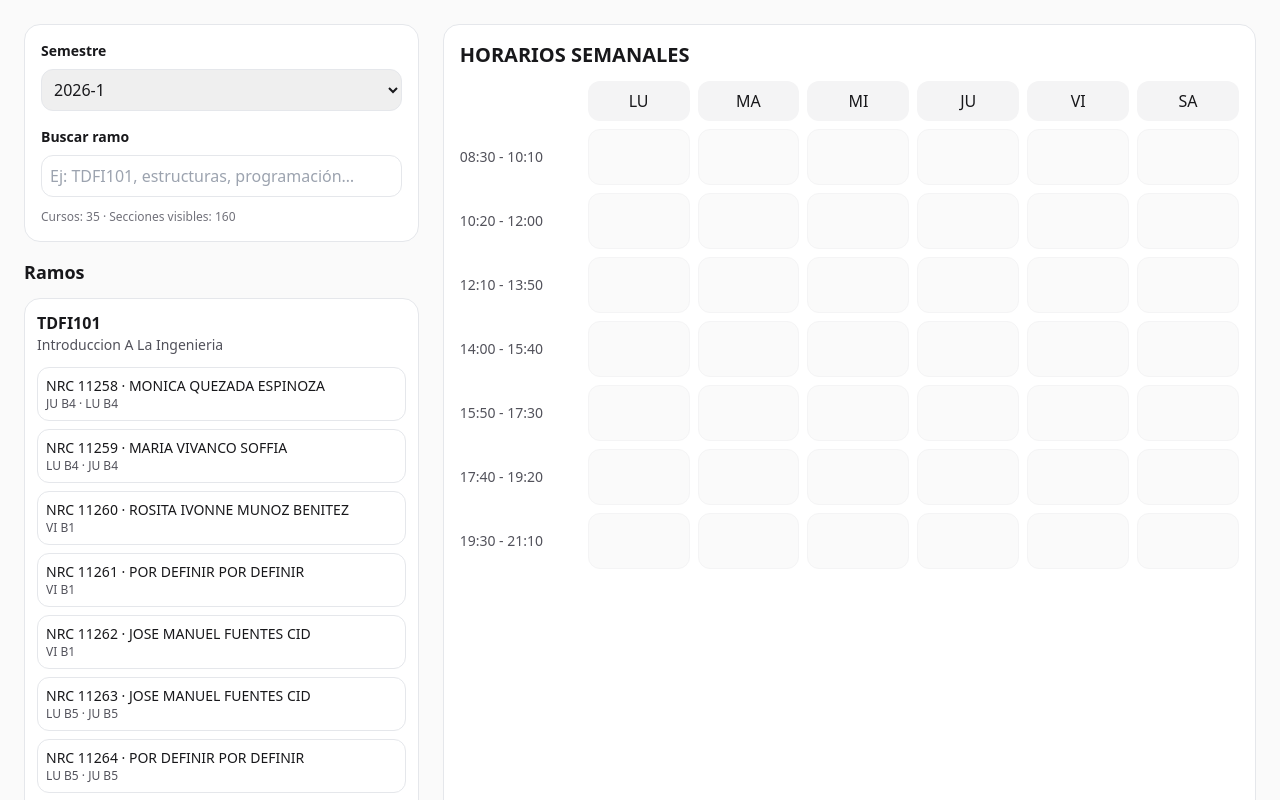
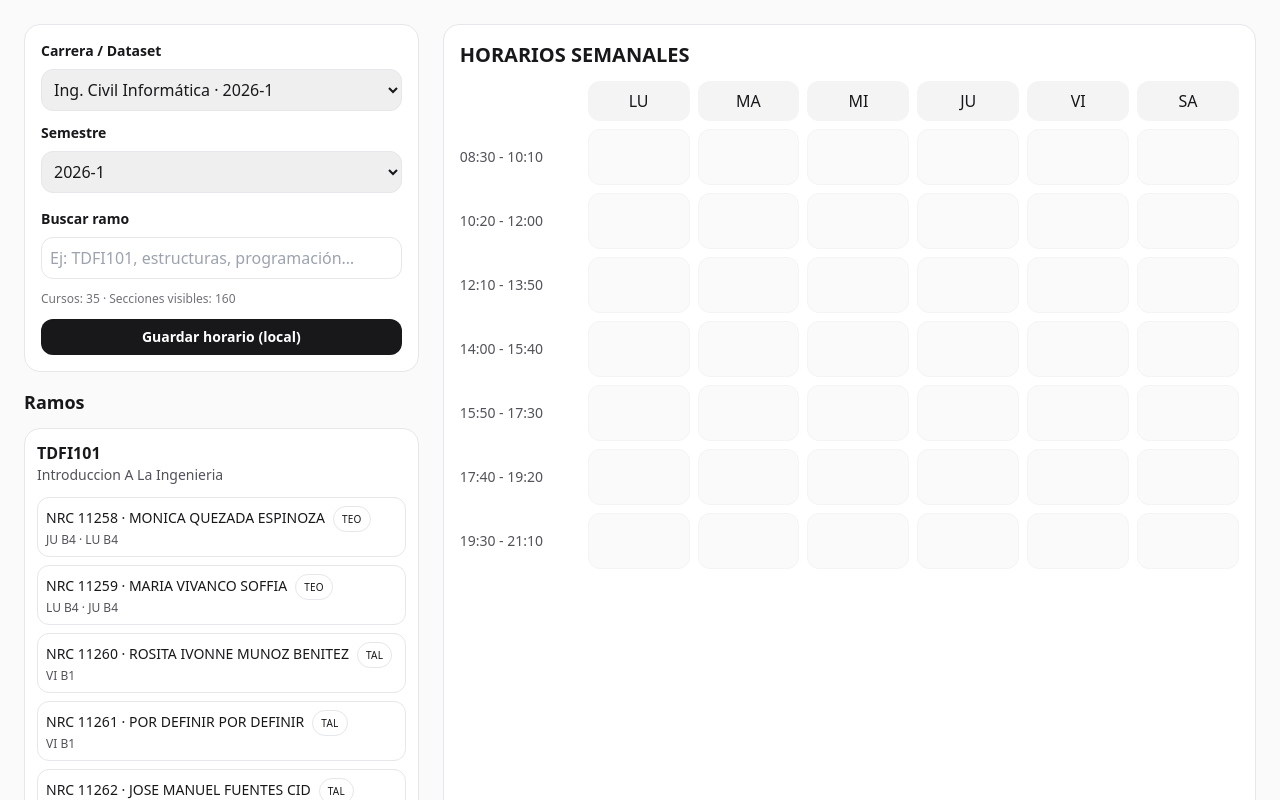
Before and after one commit to Mayzkl/unab-horarios, a Next.js app: page / in a window 1280 px wide. Shown: the top 800 px of the page. Built offline with nearby package versions, Linux system fonts and the light colour scheme.

Commit message:
Support dataset selection for multiple careers

```diff
--- a/src/app/api/import/unab/route.ts
+++ b/src/app/api/import/unab/route.ts
@@ -6,7 +6,7 @@ import { spawn } from "child_process";
 
 export const runtime = "nodejs"; // importante (no edge)
 
-function runPythonParser(pdfPath: string): Promise<any> {
+function runPythonParser(pdfPath: string): Promise<unknown> {
   return new Promise((resolve, reject) => {
     const scriptPath = path.join(
       process.cwd(),
--- a/src/components/AppShell.tsx
+++ b/src/components/AppShell.tsx
@@ -2,9 +2,51 @@
 
 import { useEffect, useMemo, useState } from "react";
 import { Course, Section } from "@/types/schedule";
-import { buildOccupancy, findConflict, formatSlot } from "@/lib/scheduleLogic";
 import CourseSidebar from "@/components/CourseSidebar";
 import ScheduleGrid from "@/components/ScheduleGrid";
+
+const STORAGE_KEY = "unab-horarios/selection";
+
+type DatasetOption = {
+  id: string;
+  label: string;
+  path: string;
+};
+
+// Catálogo de datasets disponibles (extender con nuevas carreras/semestres)
+const DATASET_OPTIONS: DatasetOption[] = [
+  {
+    id: "icinf-2026-1",
+    label: "Ing. Civil Informática · 2026-1",
+    path: "/data/data_unab_normalized.json",
+  },
+  // Ejemplo para futuros datasets (dejar comentado):
+  // {
+  //   id: "otra-carrera-2026-1",
+  //   label: "Otra carrera · 2026-1",
+  //   path: "/data/data_unab_otra_carrera_2026_1.json",
+  // },
+];
+
+const COURSE_COLOR_PALETTE = [
+  "hsl(4 82% 47%)",   // rojo
+  "hsl(27 93% 55%)",  // naranja
+  "hsl(43 89% 52%)",  // amarillo
+  "hsl(142 71% 45%)", // verde
+  "hsl(199 89% 48%)", // celeste
+  "hsl(221 83% 53%)", // azul
+  "hsl(262 83% 58%)", // violeta
+  "hsl(316 73% 52%)", // magenta
+];
+
+function fallbackColorFromString(input: string) {
+  let hash = 0;
+  for (let i = 0; i < input.length; i += 1) {
+    hash = input.charCodeAt(i) + ((hash << 5) - hash);
+  }
+  const hue = Math.abs(hash) % 360;
+  return `hsl(${hue} 65% 45%)`;
+}
 
 type NormalizedData = {
   semesters: Record<string, { courseCount: number; sectionCount: number }>;
@@ -13,33 +55,55 @@ type NormalizedData = {
 };
 
 export default function AppShell() {
+  const [datasetId, setDatasetId] = useState<string>(DATASET_OPTIONS[0].id);
   const [data, setData] = useState<NormalizedData | null>(null);
   const [semester, setSemester] = useState<string>("");
   const [query, setQuery] = useState<string>("");
   const [hoveredSectionId, setHoveredSectionId] = useState<string | null>(null);
-  const [highlightSlot, setHighlightSlot] = useState<string | null>(null);
 
   // Estado para manejar las secciones seleccionadas
-  // Cambiar a un arreglo en vez de una cadena de texto para almacenar múltiples selecciones
   const [selectedByCourse, setSelectedByCourse] = useState<Record<string, string[]>>({});
 
 
   // Cargar datos desde la API
   useEffect(() => {
+    const dataset = DATASET_OPTIONS.find((d) => d.id === datasetId) ?? DATASET_OPTIONS[0];
+
     (async () => {
-      const res = await fetch("/data/data_unab_normalized.json");
-      if (!res.ok) throw new Error("No se pudo cargar data_unab_normalized.json");
+      const res = await fetch(dataset.path);
+      if (!res.ok) throw new Error(`No se pudo cargar ${dataset.path}`);
       const json = await res.json();
       setData(json);
 
       // Configuración inicial para el semestre
       const first = Object.keys(json.semesters ?? {})[0] ?? "";
       setSemester(first);
+
+      // Intentar restaurar guardado local si coincide dataset y semestre
+      try {
+        const raw = localStorage.getItem(STORAGE_KEY);
+        if (raw) {
+          const parsed = JSON.parse(raw);
+          if (
+            parsed.datasetId === dataset.id &&
+            parsed.semester === first &&
+            parsed.selectedByCourse
+          ) {
+            setSelectedByCourse(parsed.selectedByCourse);
+            return;
+          }
+        }
+      } catch {
+        // ignoramos errores de parseo
+      }
+
+      // Si no hay coincidencia en storage, limpiar selección
+      setSelectedByCourse({});
     })().catch((e) => {
       console.error(e);
       alert("Error cargando el JSON.");
     });
-  }, []);
+  }, [datasetId]);
 
   // Filtra los cursos por semestre y búsqueda
   const courses = useMemo(() => {
@@ -52,15 +116,29 @@ export default function AppShell() {
   }, [data, semester, query]);
 
   // Filtra las secciones solo de los cursos visibles
-  const sections = useMemo(() => {
+  const visibleSections = useMemo(() => {
     if (!data) return [];
     const visibleCourseIds = new Set(courses.map(c => c.id));
     return data.sections.filter((section) => visibleCourseIds.has(section.courseId));
   }, [data, courses]);
 
   const sectionsById = useMemo(() => {
-    return Object.fromEntries(sections.map((s) => [s.id, s]));
-  }, [sections]);
+    return Object.fromEntries((data?.sections ?? []).map((s) => [s.id, s]));
+  }, [data]);
+
+  const coursesById = useMemo(() => {
+    return Object.fromEntries((data?.courses ?? []).map((c) => [c.id, c]));
+  }, [data]);
+
+  const courseColors = useMemo(() => {
+    const colors: Record<string, string> = {};
+    const coursesList = data?.courses ?? [];
+    coursesList.forEach((course, idx) => {
+      const paletteColor = COURSE_COLOR_PALETTE[idx % COURSE_COLOR_PALETTE.length];
+      colors[course.id] = paletteColor ?? fallbackColorFromString(course.id);
+    });
+    return colors;
+  }, [data]);
 
   // Obtener solo los IDs de las secciones seleccionadas
   const selectedSectionIds = useMemo(() => {
@@ -69,19 +147,53 @@ export default function AppShell() {
 
   function onSelectSection(courseId: string, sectionId: string) {
     setSelectedByCourse((prev) => {
-      const selectedSections = prev[courseId] || [];
+      const section = sectionsById[sectionId];
+      if (!section) return prev;
 
-      // Si la sección ya está seleccionada, la eliminamos
-      if (selectedSections.includes(sectionId)) {
-        return {
-          ...prev,
-          [courseId]: selectedSections.filter((id) => id !== sectionId),
-        };
+      const currentSelections = prev[courseId] ?? [];
+      const isAlreadySelected = currentSelections.includes(sectionId);
+
+      // Si se vuelve a hacer click, deseleccionamos solo esa sección.
+      if (isAlreadySelected) {
+        const remaining = currentSelections.filter((id) => id !== sectionId);
+        const next = { ...prev };
+        if (remaining.length === 0) {
+          delete next[courseId];
+        } else {
+          next[courseId] = remaining;
+        }
+        return next;
       }
 
-      // Si no está seleccionada, la agregamos
-      return { ...prev, [courseId]: [...selectedSections, sectionId] };
+      // Asegurar máximo 1 sección por tipo de actividad (TEO/TAL, etc.) dentro del mismo ramo.
+      const filteredByActivity = currentSelections.filter((id) => {
+        const existing = sectionsById[id];
+        if (!existing) return true;
+        return existing.activityType !== section.activityType;
+      });
+
+      const nextSelections = [...filteredByActivity, sectionId];
+
+      return {
+        ...prev,
+        [courseId]: nextSelections,
+      };
     });
+  }
+
+  function onSaveSchedule() {
+    const payload = {
+      datasetId,
+      semester,
+      selectedByCourse,
+      savedAt: new Date().toISOString(),
+    };
+    try {
+      localStorage.setItem(STORAGE_KEY, JSON.stringify(payload));
+      alert("Horario guardado localmente.");
+    } catch {
+      alert("No se pudo guardar el horario.");
+    }
   }
 
 
@@ -98,6 +210,19 @@ export default function AppShell() {
       <div className="max-w-7xl mx-auto p-6 grid grid-cols-12 gap-6">
         <aside className="col-span-12 lg:col-span-4 space-y-4">
           <div className="bg-white rounded-2xl p-4 border">
+            <div className="text-sm font-semibold mb-2">Carrera / Dataset</div>
+            <select
+              value={datasetId}
+              onChange={(e) => setDatasetId(e.target.value)}
+              className="w-full border rounded-xl p-2 mb-3"
+            >
+              {DATASET_OPTIONS.map((opt) => (
+                <option key={opt.id} value={opt.id}>
+                  {opt.label}
+                </option>
+              ))}
+            </select>
+
             <div className="text-sm font-semibold mb-2">Semestre</div>
             <select
               value={semester}
@@ -120,13 +245,20 @@ export default function AppShell() {
             />
 
             <div className="text-xs text-zinc-500 mt-3">
-              Cursos: {courses.length} · Secciones visibles: {sections.length}
+              Cursos: {courses.length} · Secciones visibles: {visibleSections.length}
             </div>
+
+            <button
+              onClick={onSaveSchedule}
+              className="mt-3 w-full rounded-xl bg-zinc-900 text-white px-3 py-2 text-sm font-semibold hover:bg-zinc-800"
+            >
+              Guardar horario (local)
+            </button>
           </div>
 
           <CourseSidebar
             courses={courses}
-            sections={sections}
+            sections={visibleSections}
             selectedSectionByCourse={selectedByCourse}
             onHoverSection={setHoveredSectionId}
             onSelectSection={onSelectSection}
@@ -135,11 +267,11 @@ export default function AppShell() {
 
         <main className="col-span-12 lg:col-span-8 bg-white rounded-2xl p-4 border">
           <ScheduleGrid
-            courses={courses}
             sectionsById={sectionsById}
+            coursesById={coursesById}
+            courseColors={courseColors}
             selectedSectionIds={selectedSectionIds}
             previewSectionId={hoveredSectionId}
-            highlightSlot={highlightSlot}
           />
         </main>
       </div>
--- a/src/components/CourseSidebar.tsx
+++ b/src/components/CourseSidebar.tsx
@@ -3,7 +3,7 @@ import { Course, Section } from "@/types/schedule";
 type Props = {
   courses: Course[];
   sections: Section[];
-  selectedSectionByCourse: Record<string, string | string[]>;
+  selectedSectionByCourse: Record<string, string[]>;
   onHoverSection: (sectionId: string | null) => void;
   onSelectSection: (courseId: string, sectionId: string) => void;
 };
@@ -31,24 +31,32 @@ export default function CourseSidebar({
                   <div className="font-semibold">{c.code}</div>
                   <div className="text-sm text-zinc-600">{c.name}</div>
                 </div>
-                {selected && (
+                {selected?.length ? (
                   <span className="text-xs bg-zinc-900 text-white px-2 py-1 rounded-full">
                     seleccionado
                   </span>
-                )}
+                ) : null}
               </div>
 
               <div className="mt-3 space-y-2">
                 {opts.map((s) => (
                   <button
                     key={s.id}
-                    className="w-full text-left rounded-xl border p-2 hover:bg-zinc-50"
+                    className={[
+                      "w-full text-left rounded-xl border p-2 transition",
+                      selected?.includes(s.id)
+                        ? "bg-emerald-50 border-emerald-400 text-emerald-900"
+                        : "hover:bg-zinc-50",
+                    ].join(" ")}
                     onMouseEnter={() => onHoverSection(s.id)}
                     onMouseLeave={() => onHoverSection(null)}
                     onClick={() => onSelectSection(c.id, s.id)}
                   >
                     <div className="text-sm font-medium">
                       NRC {s.nrc} {s.professor ? `· ${s.professor}` : ""}
+                      <span className="ml-2 inline-flex items-center rounded-full border px-2 py-0.5 text-[10px] uppercase tracking-wide">
+                        {s.activityType || "SECCIÓN"}
+                      </span>
                     </div>
                     <div className="text-xs text-zinc-600">
                       {s.meetings
--- a/src/components/ScheduleGrid.tsx
+++ b/src/components/ScheduleGrid.tsx
@@ -2,51 +2,109 @@ import { DAYS, BLOCKS } from "@/lib/unabBlocks";
 import { Day, BlockIndex, Section, Course } from "@/types/schedule";
 
 type Props = {
-  courses: Course[];
   sectionsById: Record<string, Section>;
+  coursesById: Record<string, Course>;
+  courseColors: Record<string, string>;
   selectedSectionIds: string[];
   previewSectionId: string | null;
-  highlightSlot?: string | null;
 };
+
+type OccupancySpan = {
+  section: Section;
+  day: Day;
+  startBlock: BlockIndex;
+  span: number;
+  slotKeys: string[];
+};
+
+const BLOCK_INDEX_TO_ROW = new Map<number, number>(
+  BLOCKS.map((b, idx) => [b.index, idx + 1])
+);
+const DAY_TO_COLUMN = new Map<Day, number>(
+  DAYS.map((d, idx) => [d as Day, idx + 2])
+);
+
+function computeSpansForSection(section: Section): OccupancySpan[] {
+  const spans: OccupancySpan[] = [];
+
+  for (const meeting of section.meetings) {
+    const blocks = [...meeting.blocks].sort((a, b) => a - b);
+    if (blocks.length === 0) continue;
+
+    let start = blocks[0];
+    let currentSpan = 1;
+    let slots: string[] = [`${meeting.day}-${blocks[0]}`];
+
+    for (let i = 1; i < blocks.length; i += 1) {
+      const prev = blocks[i - 1];
+      const curr = blocks[i];
+
+      if (curr === prev + 1) {
+        currentSpan += 1;
+        slots.push(`${meeting.day}-${curr}`);
+      } else {
+        spans.push({
+          section,
+          day: meeting.day as Day,
+          startBlock: start as BlockIndex,
+          span: currentSpan,
+          slotKeys: slots,
+        });
+        start = curr;
+        currentSpan = 1;
+        slots = [`${meeting.day}-${curr}`];
+      }
+    }
+
+    spans.push({
+      section,
+      day: meeting.day as Day,
+      startBlock: start as BlockIndex,
+      span: currentSpan,
+      slotKeys: slots,
+    });
+  }
+
+  return spans;
+}
 
 function buildOccupancy(
   sectionsById: Record<string, Section>,
   sectionIds: string[]
-): Map<string, string> {
-  // key = `${day}-${block}` value = sectionId
+): { spans: OccupancySpan[]; occ: Map<string, string> } {
   const occ = new Map<string, string>();
+  const spans: OccupancySpan[] = [];
+
   for (const sid of sectionIds) {
     const s = sectionsById[sid];
     if (!s) continue;
-    for (const m of s.meetings) {
-      for (const b of m.blocks) {
-        occ.set(`${m.day}-${b}`, sid);
+
+    const sectionSpans = computeSpansForSection(s);
+    spans.push(...sectionSpans);
+
+    for (const sp of sectionSpans) {
+      for (const key of sp.slotKeys) {
+        occ.set(key, sid);
       }
     }
   }
-  return occ;
-}
-
-function hasPreviewConflict(occ: Map<string, string>, preview: Section | null) {
-  if (!preview) return false;
-  for (const m of preview.meetings) {
-    for (const b of m.blocks) {
-      if (occ.has(`${m.day}-${b}`)) return true;
-    }
-  }
-  return false;
+  return { spans, occ };
 }
 
 export default function ScheduleGrid({
-  courses,
   sectionsById,
   selectedSectionIds,
   previewSectionId,
-  highlightSlot,
+  coursesById,
+  courseColors,
 }: Props) {
-  const occ = buildOccupancy(sectionsById, selectedSectionIds);
+  const { spans, occ } = buildOccupancy(sectionsById, selectedSectionIds);
   const preview = previewSectionId ? sectionsById[previewSectionId] : null;
-  const previewConflict = hasPreviewConflict(occ, preview);
+
+  const previewSpans = preview ? computeSpansForSection(preview) : [];
+  const previewConflict =
+    previewSpans.length > 0 &&
+    previewSpans.some((sp) => sp.slotKeys.some((key) => occ.has(key)));
 
   return (
     <div className="w-full">
@@ -65,117 +123,92 @@ export default function ScheduleGrid({
         ))}
       </div>
 
-      {/* grid */}
-      <div className="grid grid-cols-[120px_repeat(6,1fr)] gap-2">
-        {BLOCKS.map((blk) => (
-          <Row
-            key={blk.index}
-            block={blk.index}
-            label={`${blk.start} - ${blk.end}`}
-            occ={occ}
-            sectionsById={sectionsById}
-            preview={preview}
-            previewConflict={previewConflict}
-            highlightSlot={highlightSlot}
-          />
+      <div
+        className="relative grid grid-cols-[120px_repeat(6,1fr)] gap-2"
+        style={{
+          gridTemplateRows: `repeat(${BLOCKS.length}, minmax(3.5rem, 1fr))`,
+        }}
+      >
+        {/* hour labels */}
+        {BLOCKS.map((blk, idx) => (
+          <div
+            key={`label-${blk.index}`}
+            className="text-sm text-zinc-600 flex items-center"
+            style={{ gridColumn: 1, gridRow: idx + 1 }}
+          >
+            {blk.start} - {blk.end}
+          </div>
         ))}
+
+        {/* background cells */}
+        {DAYS.map((day) =>
+          BLOCKS.map((blk) => (
+            <div
+              key={`bg-${day}-${blk.index}`}
+              className="h-full rounded-xl bg-zinc-50 border border-zinc-100"
+              style={{
+                gridColumn: DAY_TO_COLUMN.get(day as Day),
+                gridRow: BLOCK_INDEX_TO_ROW.get(blk.index),
+              }}
+            />
+          ))
+        )}
+
+        {/* selected sections */}
+        {spans.map((sp) => {
+          const col = DAY_TO_COLUMN.get(sp.day);
+          const row = BLOCK_INDEX_TO_ROW.get(sp.startBlock);
+          if (!col || !row) return null;
+
+          const course = coursesById[sp.section.courseId];
+          const courseColor =
+            courseColors[sp.section.courseId] ?? "hsl(221 39% 11%)";
+          const shortName = course?.code ?? sp.section.courseId;
+
+          return (
+            <div
+              key={`${sp.section.id}-${sp.day}-${sp.startBlock}`}
+              className="rounded-lg text-white text-xs p-2 flex flex-col gap-0.5"
+              style={{
+                gridColumn: col,
+                gridRow: `${row} / span ${sp.span}`,
+                backgroundColor: courseColor,
+                borderColor: courseColor,
+                borderWidth: 1,
+              }}
+            >
+              <div className="font-semibold">{shortName}</div>
+              <div className="opacity-90">NRC {sp.section.nrc}</div>
+              {sp.section.activityType ? (
+                <div className="opacity-90 uppercase text-[10px] tracking-wide">
+                  {sp.section.activityType}
+                </div>
+              ) : null}
+            </div>
+          );
+        })}
+
+        {/* preview spans */}
+        {!previewConflict &&
+          previewSpans.map((sp) => {
+            const col = DAY_TO_COLUMN.get(sp.day);
+            const row = BLOCK_INDEX_TO_ROW.get(sp.startBlock);
+            if (!col || !row) return null;
+            return (
+              <div
+                key={`preview-${sp.section.id}-${sp.day}-${sp.startBlock}`}
+                className="rounded-lg border text-xs p-2 flex flex-col gap-0.5 bg-white/80"
+                style={{
+                  gridColumn: col,
+                  gridRow: `${row} / span ${sp.span}`,
+                }}
+              >
+                <div className="font-semibold">{sp.section.courseId}</div>
+                <div className="opacity-80">NRC {sp.section.nrc}</div>
+              </div>
+            );
+          })}
       </div>
     </div>
   );
 }
-
-function Row({
-  block,
-  label,
-  occ,
-  sectionsById,
-  preview,
-  previewConflict,
-  highlightSlot,
-}: {
-  block: BlockIndex;
-  label: string;
-  occ: Map<string, string>;
-  sectionsById: Record<string, Section>;
-  preview: Section | null;
-  previewConflict: boolean;
-  highlightSlot?: string | null;
-}) {
-  return (
-    <>
-      <div className="text-sm text-zinc-600 flex items-center">{label}</div>
-
-      {DAYS.map((day) => (
-        <Cell
-          key={`${day}-${block}`}
-          day={day as Day}
-          block={block}
-          occ={occ}
-          sectionsById={sectionsById}
-          preview={preview}
-          previewConflict={previewConflict}
-          highlightSlot={highlightSlot}
-        />
-      ))}
-    </>
-  );
-}
-
-function Cell({
-  day,
-  block,
-  occ,
-  sectionsById,
-  preview,
-  previewConflict,
-  highlightSlot,
-}: {
-  day: Day;
-  block: BlockIndex;
-  occ: Map<string, string>;
-  sectionsById: Record<string, Section>;
-  preview: Section | null;
-  previewConflict: boolean;
-  highlightSlot?: string | null;
-}) {
-  const key = `${day}-${block}`;
-
-  const isHighlighted = highlightSlot === key;
-
-  const sid = occ.get(key);
-  const occupied = sid ? sectionsById[sid] : null;
-
-  const previewCovers =
-    preview?.meetings.some((m) => m.day === day && m.blocks.includes(block)) ??
-    false;
-
-  return (
-    <div
-      className={[
-        "relative h-14 rounded-xl bg-zinc-50 border border-zinc-100 overflow-hidden transition",
-        isHighlighted ? "ring-4 ring-red-400 border-red-300" : "",
-      ].join(" ")}
-    >
-      {occupied && (
-        <div className="absolute inset-1 rounded-lg bg-zinc-900 text-white text-xs p-2">
-          <div className="font-semibold">{occupied.courseId}</div>
-          <div className="opacity-80">NRC {occupied.nrc}</div>
-        </div>
-      )}
-
-      {previewCovers && !occupied && (
-        <div
-          className={[
-            "absolute inset-1 rounded-lg border text-xs p-2",
-            previewConflict
-              ? "border-red-400 bg-red-50 text-red-700"
-              : "border-zinc-400 bg-white text-zinc-700",
-          ].join(" ")}
-        >
-          <div className="font-semibold">{preview!.courseId}</div>
-          <div className="opacity-80">NRC {preview!.nrc}</div>
-        </div>
-      )}
-    </div>
-  );
-}
```
Also changed, not shown: 1 other file (tests, documents, lock files or other folders).
